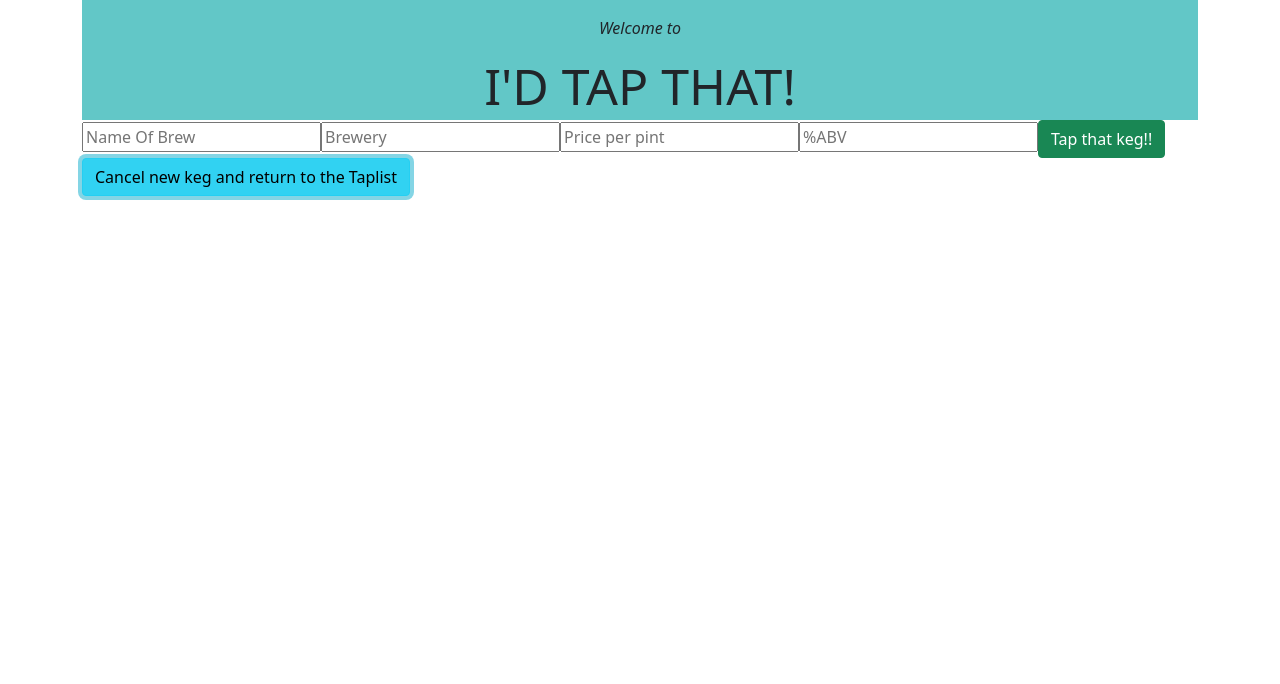
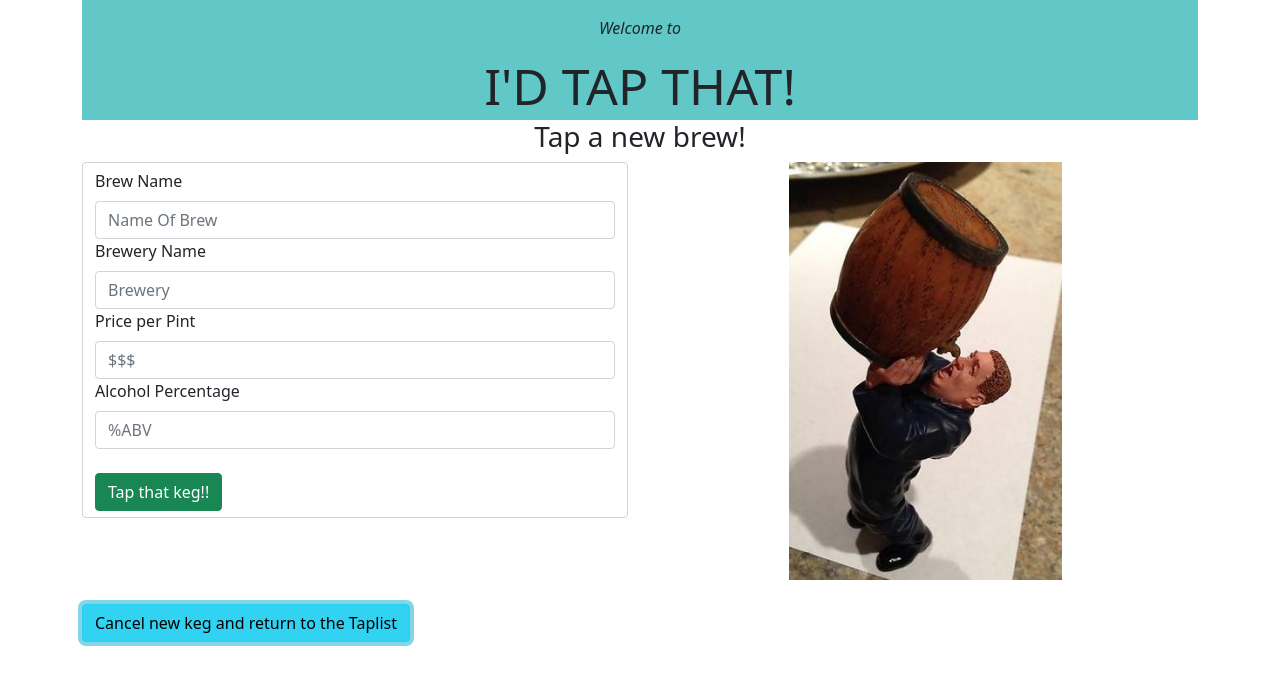
Before and after one commit to catperso/tap-room-react, a React (Create React App) app: page / in a window 1280 px wide. Both pictures are taken after a click on the button "Tap a new keg?". Shown: the top 684 px of the page. Built offline with nearby package versions, Linux system fonts and the light colour scheme.

Commit message:
add kegtap.jpg and adjust styling on reusable form

```diff
--- a/src/components/ReusableForm.js
+++ b/src/components/ReusableForm.js
@@ -1,28 +1,48 @@
 import React from "react";
 import PropTypes from "prop-types";
+import kegTapPic from "./../img/kegtap.jpg";
 
 function ReusableForm(props) {
   return (
     <React.Fragment>
-      <form onSubmit={props.formSubmissionHandler}>
+      <div className="row">
+        <h3 className="tapListHeader">Tap a new brew!</h3>
+        <div className="col-6">
+          <form onSubmit={props.formSubmissionHandler} className="form-control">
+            <label for='name' className="form-label">Brew Name</label>
             <input
+              className="form-control"
               type='text'
               name='name'
               placeholder='Name Of Brew' />
+            <label for='brand' className='form-label'>Brewery Name</label>
             <input
+              className="form-control"
               type='text'
               name='brand'
               placeholder='Brewery' />
+            <label for="price" className="form-label">Price per Pint</label>
             <input
+              className="form-control"
               type='number'
               name='price'
-          placeholder='Price per pint' />
+              min="0"
+              placeholder='$$$' />
+            <label for="alcoholContent" className="form-label">Alcohol Percentage</label>
             <input
+              className="form-control"
               type='number'
               name='alcoholContent'
               placeholder='%ABV' />
+            <br/>
             <button type='submit' className="btn btn-success">{props.buttonText}</button>
           </form>
+        </div>
+        <div className="col-6">
+          <img src={kegTapPic} alt="A man tapping a keg" className="kegTapping" />
+        </div>
+      </div>
+      <br/>
     </React.Fragment>
   );
 }
--- a/src/index.css
+++ b/src/index.css
@@ -31,3 +31,10 @@
   margin: 5px;
   width: 10em;
 }
+
+.kegTapping {
+  display: block;
+  margin-left: auto;
+  margin-right: auto;
+  width: 50%;
+}
```
Also changed, not shown: src/img/kegtap.jpg (added). Lines whose indentation alone changed are shown as unchanged.
